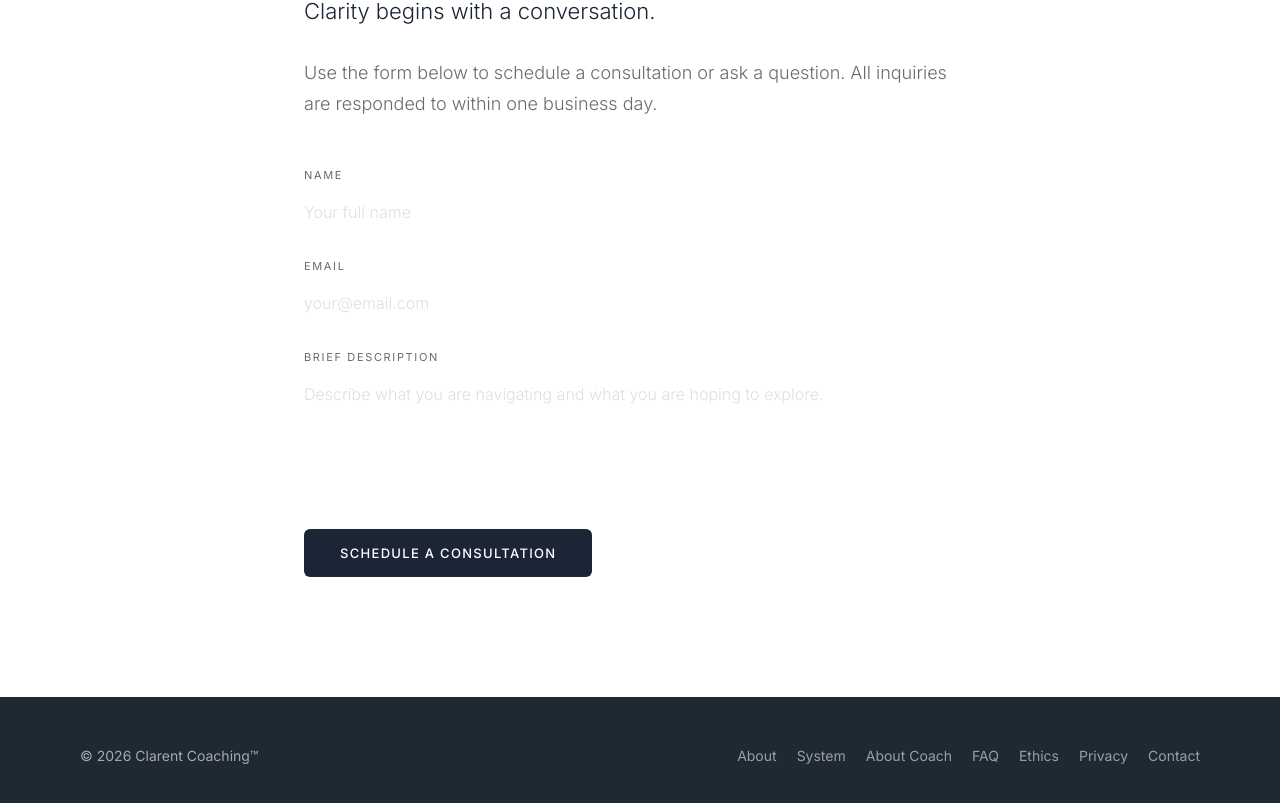
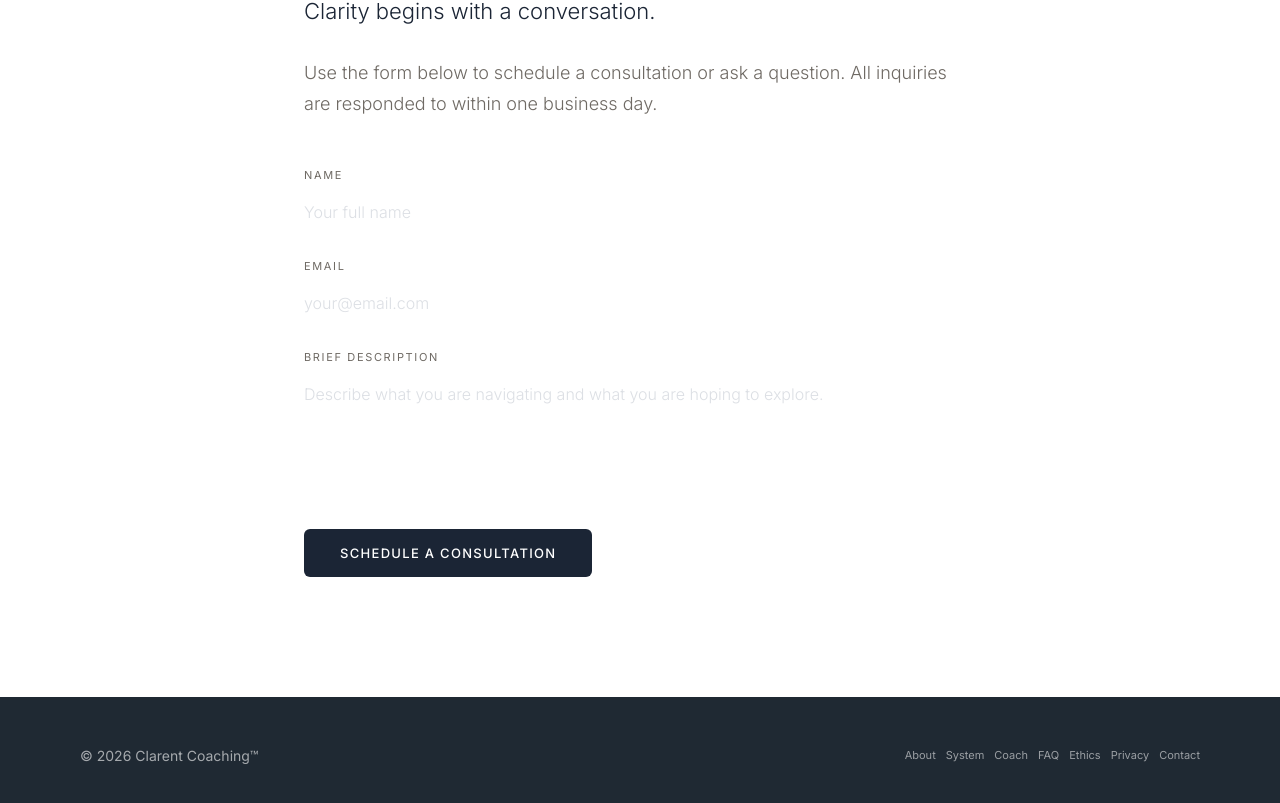
Before and after one commit to dcinferno/clarent-coaching, a Next.js app: page /contact in a window 1280 px wide. Shown: the part 411-1214 px from the top of the page. Built offline with nearby package versions, Linux system fonts and the light colour scheme; a web font is replaced by a local one.

Commit message:
update nav

```diff
--- a/src/components/Footer.jsx
+++ b/src/components/Footer.jsx
@@ -9,7 +9,7 @@ export default function Footer() {
         <nav className={styles.links}>
           <Link href="/#about" className={styles.link}>About</Link>
           <Link href="/#system" className={styles.link}>System</Link>
-          <Link href="/#founder" className={styles.link}>About Coach</Link>
+          <Link href="/#founder" className={styles.link}>Coach</Link>
           <Link href="/#faq" className={styles.link}>FAQ</Link>
           <Link href="/#ethics" className={styles.link}>Ethics</Link>
           <Link href="/#privacy" className={styles.link}>Privacy</Link>
--- a/src/components/Footer.module.css
+++ b/src/components/Footer.module.css
@@ -21,11 +21,12 @@
 
 .links {
   display: flex;
-  gap: 20px;
+  flex-wrap: nowrap;
+  gap: 10px;
 }
 
 .link {
-  font-size: 14px;
+  font-size: 11px;
   color: rgba(255, 255, 255, 0.55);
   text-decoration: none;
   transition: color 0.15s;
--- a/src/components/Nav.jsx
+++ b/src/components/Nav.jsx
@@ -6,7 +6,7 @@ import styles from './Nav.module.css';
 const navLinks = [
   { href: '/#about', label: 'About' },
   { href: '/#system', label: 'System' },
-  { href: '/#founder', label: 'About Coach' },
+  { href: '/#founder', label: 'Coach' },
   { href: '/#faq', label: 'FAQ' },
   { href: '/#ethics', label: 'Ethics' },
   { href: '/#privacy', label: 'Privacy' },
```
